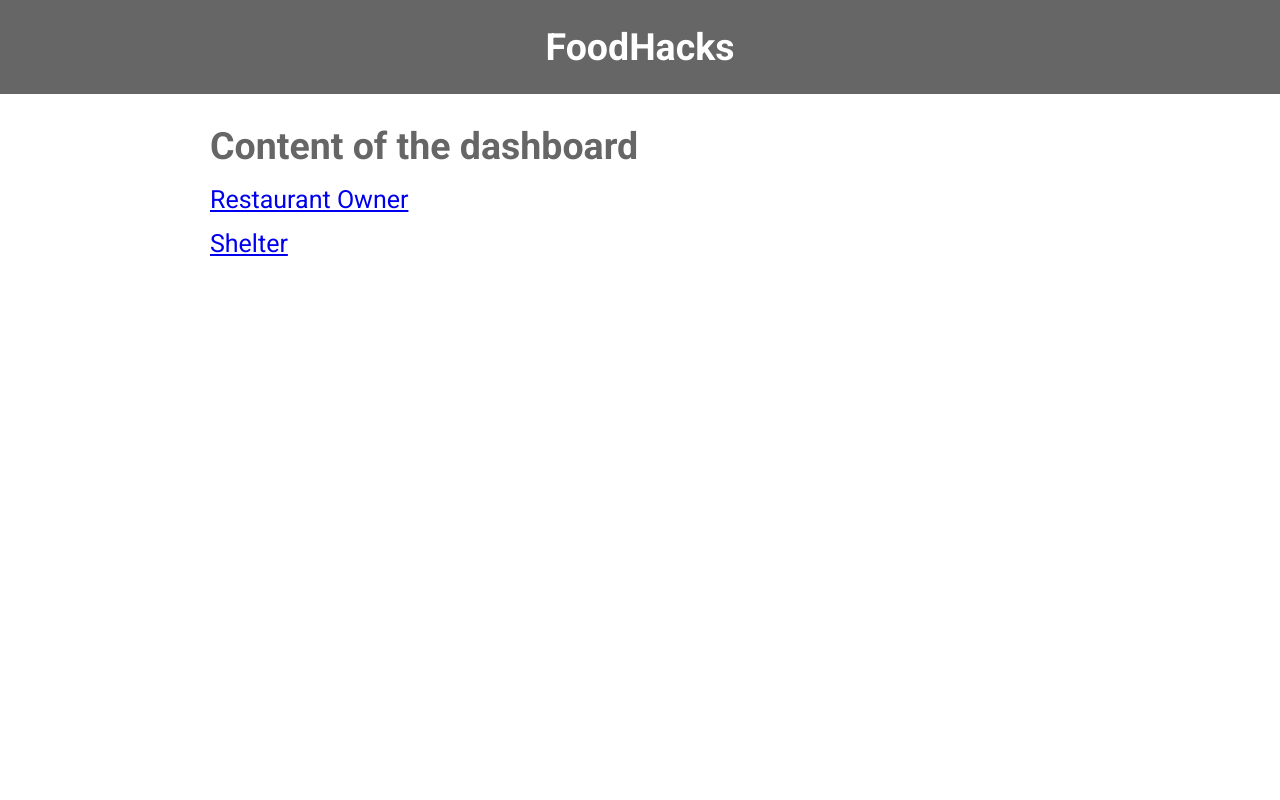
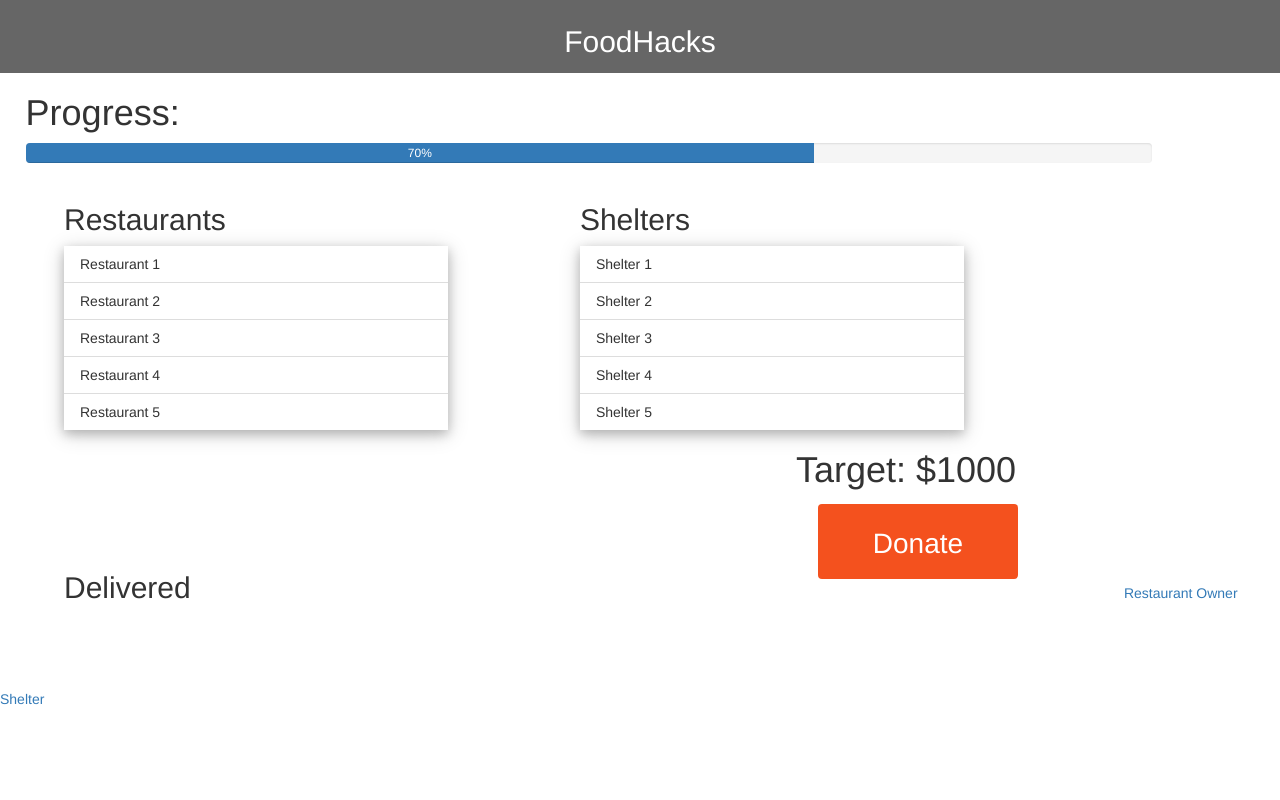
Before and after one commit to ckothwal123/Demonhacks2019, a Django app: page / in a window 1280 px wide. Run offline with Django 3.2, Linux system fonts and the light colour scheme; data that the repository does not hold is empty; some libraries are stand-ins or nearby versions.

Commit message:
Working dashboards

```diff
--- a/demonhacks_project/foodhacks/admin.py
+++ b/demonhacks_project/foodhacks/admin.py
@@ -1,6 +1,7 @@
 from django.contrib import admin
-from .models import Source, Dest, Resources
+from .models import Source, Dest, Resources, Result
 
 admin.site.register(Source)
 admin.site.register(Dest)
 admin.site.register(Resources)
+admin.site.register(Result)
--- a/demonhacks_project/foodhacks/templates/foodhacks/dashboard.html
+++ b/demonhacks_project/foodhacks/templates/foodhacks/dashboard.html
@@ -5,10 +5,7 @@
     <link href="https://fonts.googleapis.com/css?family=Roboto:300,400,500,700" rel="stylesheet">
     <link rel="stylesheet" href="https://use.fontawesome.com/releases/v5.5.0/css/all.css" integrity="sha384-B4dIYHKNBt8Bc12p+WXckhzcICo0wtJAoU8YZTY5qE0Id1GSseTk6S+L3BlXeVIU" crossorigin="anonymous">
     <style>
-      html, body {
-      min-height: 100%;
-      }
-      body, div, form, input, select, p {
+      body {
       padding: 0;
       margin: 0;
       outline: none;
@@ -17,105 +14,9 @@
       color: #666;
       line-height: 22px;
       }
-      h1 {
-      margin: 15px 0;
-      font-weight: 400;
-      }
-      .testbox {
-      display: block;
-      justify-content: center;
-      align-items: center;
-      height: inherit;
-      padding: 3px;
-      width: 100%;
-      align-self: center;
-      }
-      form {
-      width: 100%;
-      padding: 20px;
-      background: #fff;
-      box-shadow: 0 2px 5px #ccc;
-      }
-      input, select, textarea {
-      margin-bottom: 10px;
-      border: 1px solid #ccc;
-      border-radius: 3px;
-      }
-      input {
-      width: calc(100% - 10px);
-      padding: 5px;
-      }
-      select {
-      width: 100%;
-      padding: 7px 0;
-      background: transparent;
-      }
-      textarea {
-      width: calc(100% - 6px);
-      }
-      .item {
-      position: relative;
-      margin: 10px 0;
-      }
-      .item:hover p, .item:hover i {
-      color: #095484;
-      }
-      input:hover, select:hover, textarea:hover {
-      box-shadow: 0 0 5px 0 #095484;
-      }
-      input[type="date"]::-webkit-inner-spin-button {
-      display: none;
-      }
-      input[type="time"]::-webkit-inner-spin-button {
-      margin: 2px 22px 0 0;
-      }
-      .item i, input[type="date"]::-webkit-calendar-picker-indicator {
-      position: absolute;
-      font-size: 20px;
-      color: #a9a9a9;
-      }
-      .item i {
-      right: 1%;
-      top: 30px;
-      z-index: 1;
-      }
-      [type="date"]::-webkit-calendar-picker-indicator {
-      right: 0;
-      z-index: 2;
-      opacity: 0;
-      cursor: pointer;
-      }
-      .btn-block {
-      margin-top: 20px;
-      text-align: center;
-      }
-      button {
-      width: auto;
-      padding: 10px;
-      border: none;
-      -webkit-border-radius: 5px;
-      -moz-border-radius: 5px;
-      border-radius: 5px;
-      background-color: #095484;
-      font-size: 16px;
-      color: #fff;
-      cursor: pointer;
-      }
-      button:hover {
-      background-color: #0666a3;
-      }
-      @media (min-width: 568px) {
-      .name-item, .city-item {
-      display: flex;
-      flex-wrap: wrap;
-      justify-content: space-between;
-      }
-      .name-item input, .city-item input {
-      width: calc(50% - 20px);
-      }
-      .city-item select {
-      width: calc(50% - 8px);
-      }
+    .section {
+        display: flex;
+    }
     header {
         background-color: #666;
         padding: 5px;
@@ -123,58 +24,103 @@
         font-size: 25px;
         color: white;
         }
-
-.sidenav {
-  height: 100%;
+    .button {
+  display: inline-block;
+  border-radius: 4px;
+  background-color: #f4511e;
+  border: none;
+  color: #FFFFFF;
+  text-align: center;
+  font-size: 28px;
+  padding: 20px;
   width: 200px;
-  position: fixed;
-  z-index: 1;
-  top: 0;
-  left: 0;
-  background-color: #111;
-  overflow-x: hidden;
-  padding-top: 20px;
+        height: 75px;
+  transition: all 0.5s;
+  cursor: pointer;
+  margin: 5px;
 }
 
-.sidenav a {
-  padding: 6px 8px 6px 16px;
-  text-decoration: none;
-  font-size: 25px;
-  color: #818181;
-  display: block;
+.button span {
+  cursor: pointer;
+  display: inline-block;
+  position: relative;
+  transition: 0.5s;
 }
 
-.sidenav a:hover {
-  color: #f1f1f1;
+.button span:after {
+  content: '\00bb';
+  position: absolute;
+  opacity: 0;
+  top: 0;
+  right: -20px;
+  transition: 0.5s;
 }
 
-.main {
-  margin-left: 200px; /* Same as the width of the sidenav */
-  font-size: 25px; /* Increased text to enable scrolling */
-  padding: 10px 10px;
+.button:hover span {
+  padding-right: 25px;
 }
 
-@media screen and (max-height: 450px) {
-  .sidenav {padding-top: 15px;}
-  .sidenav a {font-size: 18px;}
+.button:hover span:after {
+  opacity: 1;
+  right: 0;
 }
-
-      }
     </style>
   </head>
   <header>
-    <h2>FoodHacks</h2>
+    <h2><a href = "/" style="color: #FFFFFF;">FoodHacks</a></h2>
   </header>
+  <link rel="stylesheet" href="https://www.w3schools.com/w3css/4/w3.css">
+  <link rel="stylesheet" href="https://maxcdn.bootstrapcdn.com/bootstrap/3.4.0/css/bootstrap.min.css">
+
   <body>
-    <!-- <div class="sidenav">
-    <a href="#about">About</a>
-    <a href="#services">Services</a>
-    <a href="#clients">Clients</a>
-    <a href="#contact">Contact</a>
-    </div> -->
-    <div class="main">
-    <h2>Content of the dashboard</h2>
-    <a href='restaurant/'>Restaurant Owner</a><br><br>
-    <a href='shelter/'>Shelter</a>
+
+    <h1 style="margin-left: 2%">Progress:</h1>
+<div class="progress" style="margin-right:10%;margin-left: 2%">
+  <div class="progress-bar" role="progressbar" aria-valuenow="70"
+  aria-valuemin="0" aria-valuemax="100" style="width:70%">
+    70%
+  </div>
+</div>
+
+    <div style="display: inline-block; width: 30%;margin-left: 5%">
+            <h2>Restaurants</h2>
+
+        <ul class="w3-ul w3-card-4">
+        <li>Restaurant 1</li>
+        <li>Restaurant 2</li>
+        <li>Restaurant 3</li>
+        <li>Restaurant 4</li>
+        <li>Restaurant 5</li>
+        </ul>
     </div>
+    <div style="display: inline-block; width: 30%;margin-left: 10%">
+            <h2>Shelters</h2>
+
+    <ul class="w3-ul w3-card-4" >
+        <li>Shelter 1</li>
+        <li>Shelter 2</li>
+        <li>Shelter 3</li>
+        <li>Shelter 4</li>
+        <li>Shelter 5</li>
+    </ul>
+    </div>
+
+    <div style="width: 50%;display: inline-block;margin-left: 5%">
+        <h2 style="display: compact">Delivered</h2>
+
+    <ul class="w3-ul w3-card-4">
+        {% for result in result_list %}
+            <li>{{ result.source}} restaurant delivered to shelter home {{result.destination}} of quantity {{result.quantity}}</li>
+        {% endfor %}
+    </ul>
+
+    </div>
+        <div style="display: inline-block;text-align: center">
+            <h1 style="margin-left: 40%;width: 100%">Target: $1000</h1>
+        <button class="button" style="vertical-align:middle;margin-bottom: 50%;margin-left: 50%"><span>Donate </span></button>
+    </div>
+
+
+    <a style="margin-left: 15%" href='restaurant/'>Restaurant Owner</a>
+      <a href='shelter/'>Shelter</a>
   </body>
--- a/demonhacks_project/foodhacks/templates/foodhacks/restaurant.html
+++ b/demonhacks_project/foodhacks/templates/foodhacks/restaurant.html
@@ -128,7 +128,7 @@
     </style>
   </head>
   <header>
-    <h2>FoodHacks</h2>
+    <h2><h2><a href = "/" style="color: #FFFFFF;">FoodHacks</a></h2></h2>
   </header>
   <body>
     <div class="testbox">
--- a/demonhacks_project/foodhacks/templates/foodhacks/restaurant_copy.html
+++ b/demonhacks_project/foodhacks/templates/foodhacks/restaurant_copy.html
@@ -121,16 +121,16 @@
         background-color: #666;
         padding: 5px;
         text-align: center;
-        font-size: 25px;
+        font-size: 20px;
         color: white;
-        margin-bottom: 15px;
+        /* margin-bottom: 15px; */
         }
 
       }
     </style>
   </head>
   <header>
-    <h2>FoodHacks</h2>
+      <h2><a href = "/" style="color: #FFFFFF;">FoodHacks</a></h2>
   </header>
   <body>
     <div class="testbox">
--- a/demonhacks_project/foodhacks/templates/foodhacks/shelter.html
+++ b/demonhacks_project/foodhacks/templates/foodhacks/shelter.html
@@ -128,7 +128,7 @@
     </style>
   </head>
   <header>
-    <h2>FoodHacks</h2>
+    <h2><h2><a href = "/" style="color: #FFFFFF;">FoodHacks</a></h2></h2>
   </header>
   <body>
     <div class="testbox">
--- a/demonhacks_project/foodhacks/views.py
+++ b/demonhacks_project/foodhacks/views.py
@@ -6,8 +6,22 @@ from .models import Resources, Dest, Result
 from .utilities import calculate_cost
 # Create your views here.
 def index(request):
+    all_entries = Result.objects.all()
+    result_list = []
 
-    return render(request,'foodhacks/dashboard.html')
+    for i in all_entries:
+        print(i.destination_shelter, i.source_restaurant, i.quantity_delivered)
+        # new_dict['source']=i.source_restaurant
+        # new_dict['destination'] = i.destination_shelter
+        # new_dict['quantity'] = i.quantity_delivered
+        new_dict = {
+            "source": i.source_restaurant,
+            "destination": i.destination_shelter,
+            "quantity" : i.quantity_delivered
+        }
+        result_list.append(new_dict)
+
+    return render(request,'foodhacks/dashboard.html',{'result_list': result_list})
     # return HttpResponse("Hello, world. You're at the polls index.")
 
 def getdata(request):
```
Also changed, not shown: 1 other file.
